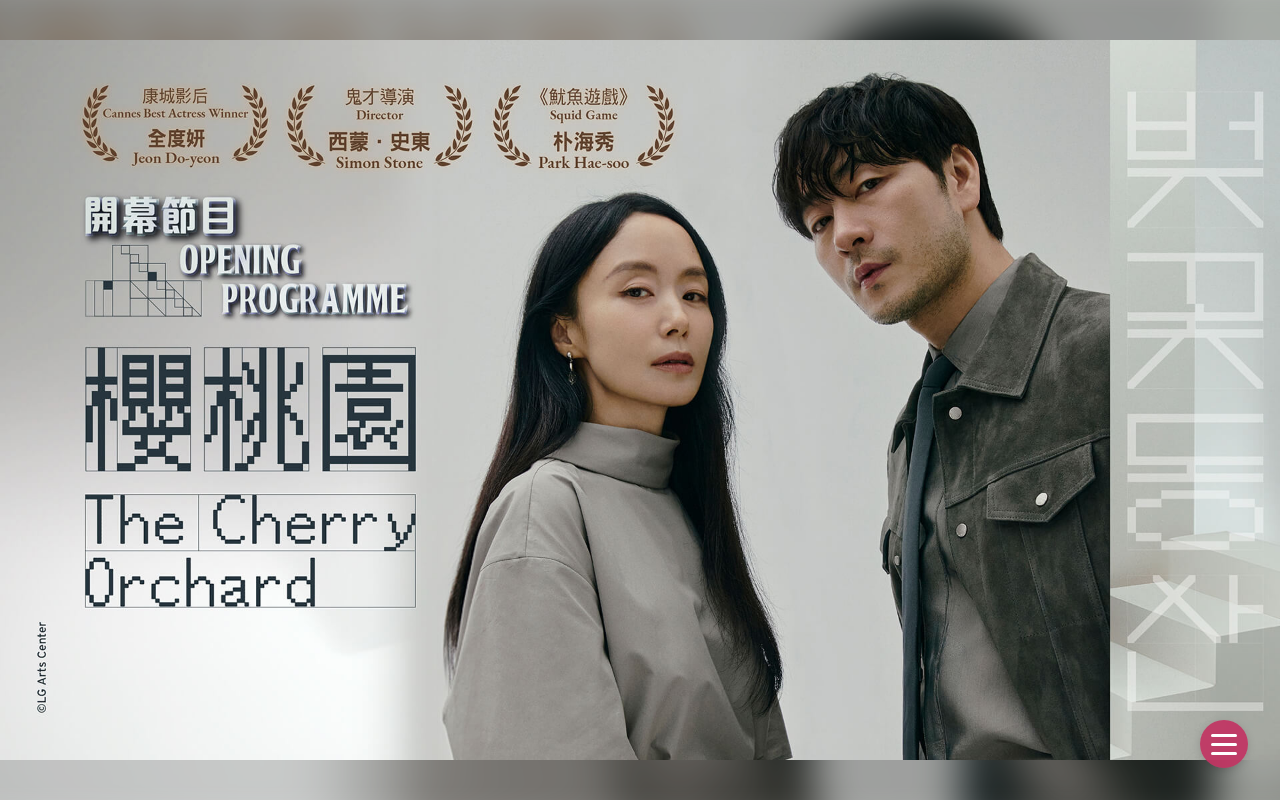
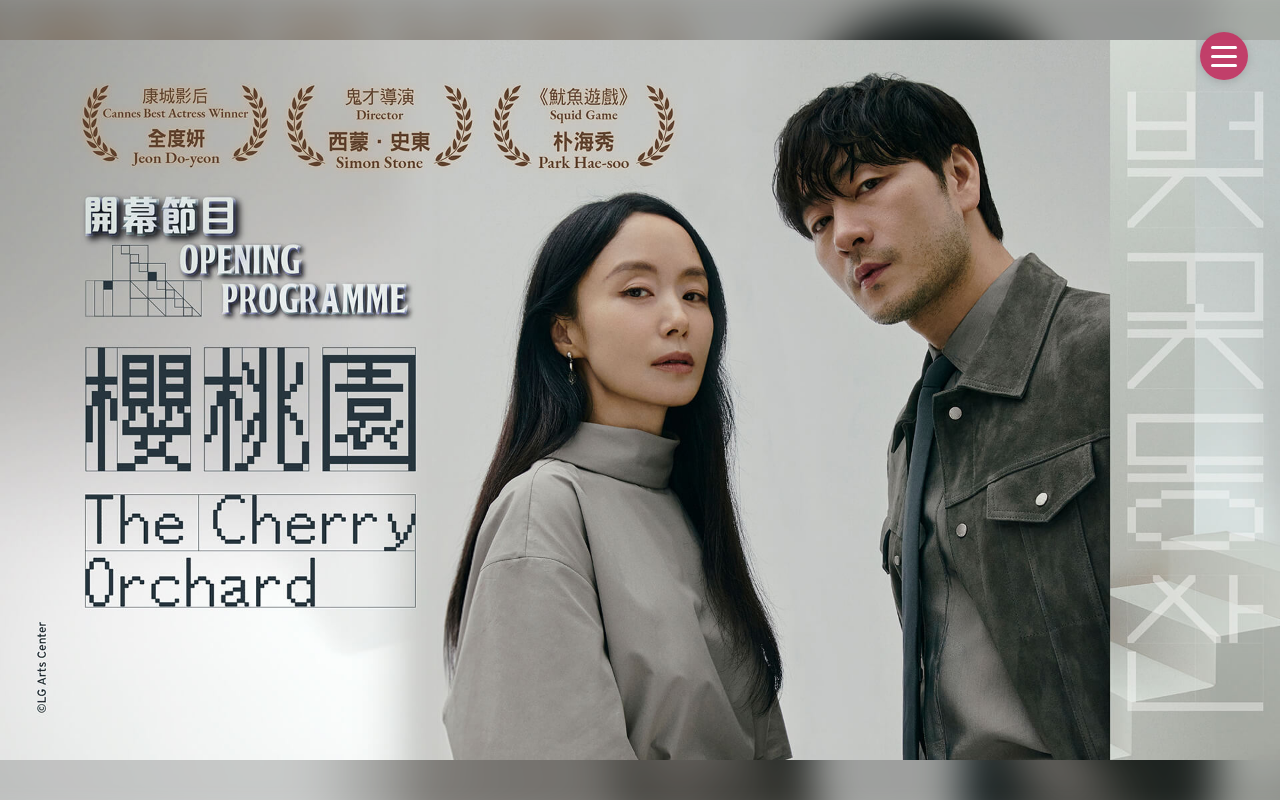
Before and after one commit to hktuto/asiaplus-landing-2025, a Nuxt app: page /option4 in a window 1280 px wide. Built offline with nearby package versions, Linux system fonts and the light colour scheme.

Commit message:
update position

```diff
--- a/components/Option4LandingPage.vue
+++ b/components/Option4LandingPage.vue
@@ -337,7 +337,7 @@
 
 .button-toggle {
   position: fixed;
-  bottom: var(--page-padding);
+  top: var(--page-padding);
   right: var(--page-padding);
   z-index: 20;
   width: 48px;
```
